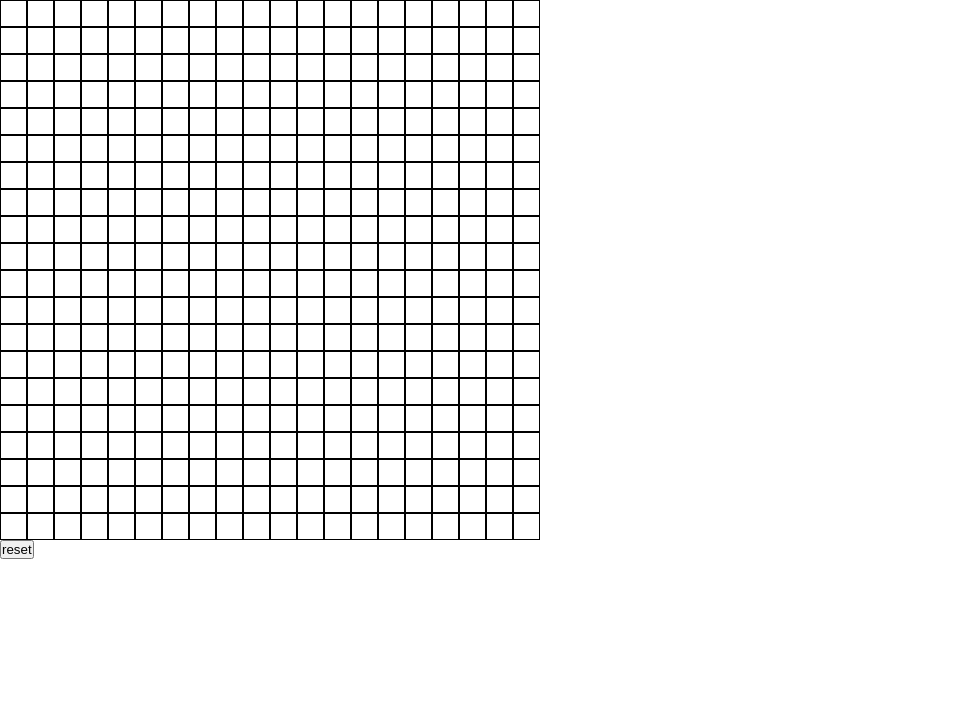
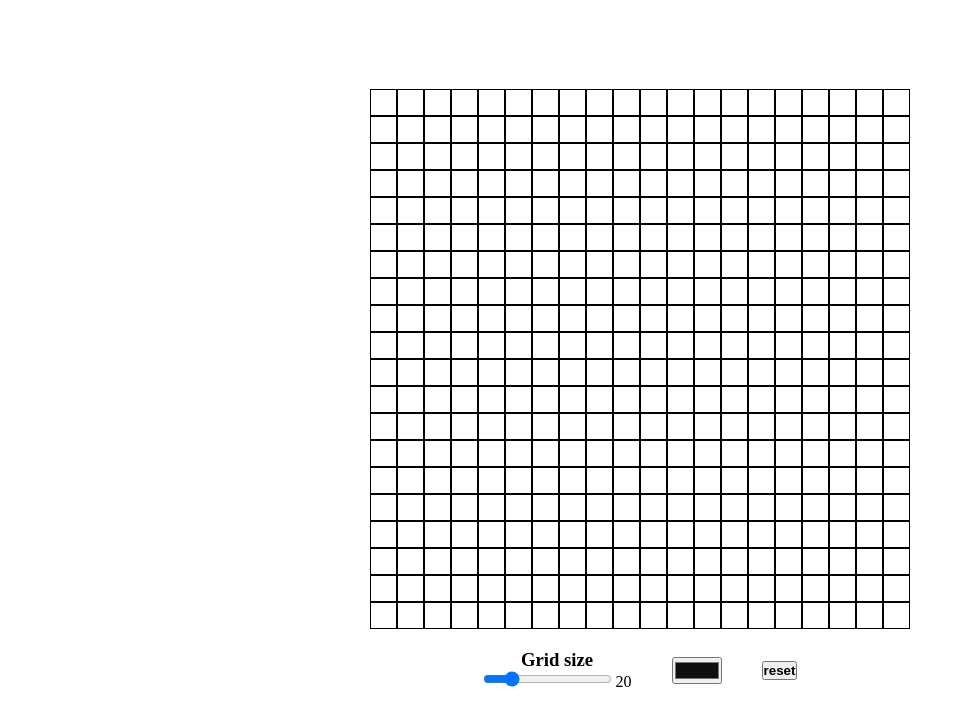
Before and after one commit to tosuzu1/top-etach-a-sketch, a plain HTML site: page index.html in a window 1280 px wide. Shown: the whole page, without its empty margins (0-973 px from the left). Drawn offline with Linux system fonts and the light colour scheme.

Commit message:
flex box menu

```diff
--- a/index.html
+++ b/index.html
@@ -7,7 +7,21 @@
     <script src="./javascript.js" defer></script>
 </head>
 <body>
-    <div id="main-container"></div>
-    <button id="grid-reset-button"> reset</button>
+    <div id="main-container">
+        <div id="grid-container">
+
+        </div>
+        <div id="menu-container">
+            <div id="slider-container" >
+                <h3>Grid size</h6>
+                <input type="range" min="1" max="100" value="20" step="1" id="set-grid-size">
+                <span id="display-grid-size">20 </span>
+            </div>
+            <input type="color" id="favcolor" value="#0f0f0f">
+            <button id="grid-reset-button"> <strong>reset</strong></button>
+        </div>
+    </div>
+
+
 </body>
 </html>
--- a/javascript.js
+++ b/javascript.js
@@ -1,17 +1,17 @@
-const mainBody = document.querySelector("#main-container");
+const mainBody = document.querySelector("#grid-container");
 
-const ROW_SIZE = 20;
-const COL_SIZE = 20;
+let gridSize_n = 20;
 
-function generateGrid(row_size, col_size) {
-    for(let i = 0; i < col_size; i+=1) {
+function generateGrid(gridSize_n) {
+    for(let i = 0; i < gridSize_n; i+=1) {
         const colDiv = document.createElement("div");
         colDiv.classList.add("col-grid-container");
         mainBody.appendChild(colDiv);
 
-        for(let j = 0; j < row_size; j+=1) {
+        for(let j = 0; j < gridSize_n; j+=1) {
             const newDiv = document.createElement("div");
             newDiv.setAttribute("style", "border: 1px solid black; height : 25px; width : 25px;");
+            newDiv.classList.add("row-grid-container");
             newDiv.addEventListener("mouseover",  markGrid);
             colDiv.appendChild(newDiv);
         }
@@ -20,7 +20,7 @@ function generateGrid(row_size, col_size) {
     return 0;
 };
 
-generateGrid(ROW_SIZE,COL_SIZE);
+generateGrid(gridSize_n);
 
 // Track mouse button state
 let mouseButtonStatus = 0; // Track mouse Satus
@@ -30,7 +30,10 @@ document.addEventListener("mouseup" , handleMouseUp );
 
 function handleMouseDown (event) {
     mouseButtonStatus = 1;
-    event.preventDefault(); // prevent dragging of elements
+    if(event.target.classList.contains("row-grid-container")
+        || event.target.classList.contains("col-grid-container")) {
+            event.preventDefault(); // prevent dragging of grid squares
+    }
 }
 
 function handleMouseUp (event) {
@@ -41,6 +44,7 @@ function markGrid(event) {
     if (mouseButtonStatus) event.target.style.background = "black";
 }
 
+// Set function for reset button
 const resetButton = document.querySelector("#grid-reset-button");
 resetButton.addEventListener("click", resetGrid);
 
@@ -48,5 +52,18 @@ function resetGrid(event) {
     while(mainBody.hasChildNodes()) {
         mainBody.removeChild(mainBody.firstChild);
     }
-    generateGrid(ROW_SIZE,COL_SIZE);
+    generateGrid(gridSize_n);
 }
+
+// handleSlider
+const gridSizeSlider = document.querySelector("#set-grid-size");
+const gridSize_display = document.querySelector("#display-grid-size");
+
+gridSizeSlider.addEventListener("input", handleSlider);
+gridSizeSlider.addEventListener("change", resetGrid);
+
+function handleSlider(event) {
+    gridSize_n = event.target.value;
+    gridSize_display.textContent = gridSize_n;
+
+}
--- a/styles.css
+++ b/styles.css
@@ -14,3 +14,23 @@
 
     -webkit-user-drag:none;
   }
+
+#menu-container {
+    display: flex;
+    align-items: center;
+    gap: 40px;
+    margin: 20px;
+}
+
+#slider-container{
+    text-align: center;
+}
+
+#main-container {
+    display: flex;
+    flex-direction: column;
+    justify-content: center;
+    align-items: center;
+    height: 100vh;
+    width: 100%;
+}
```
